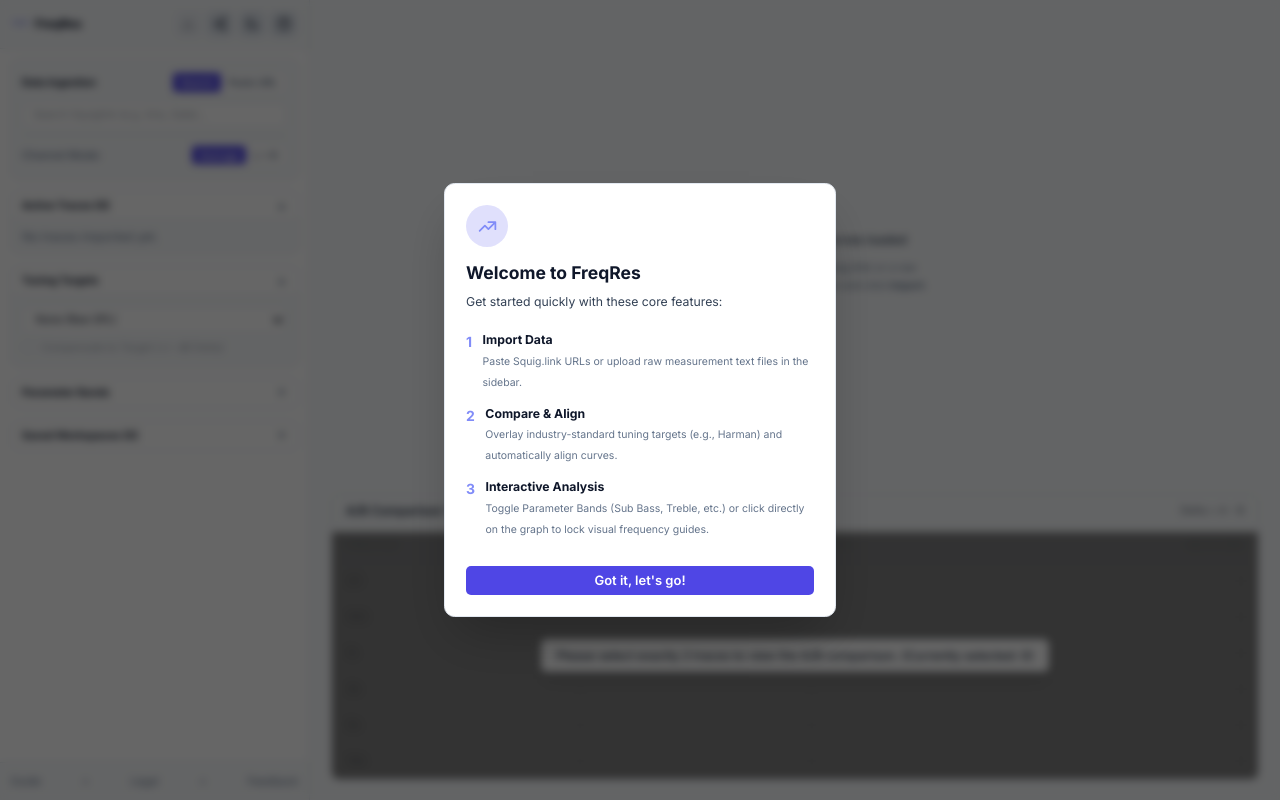
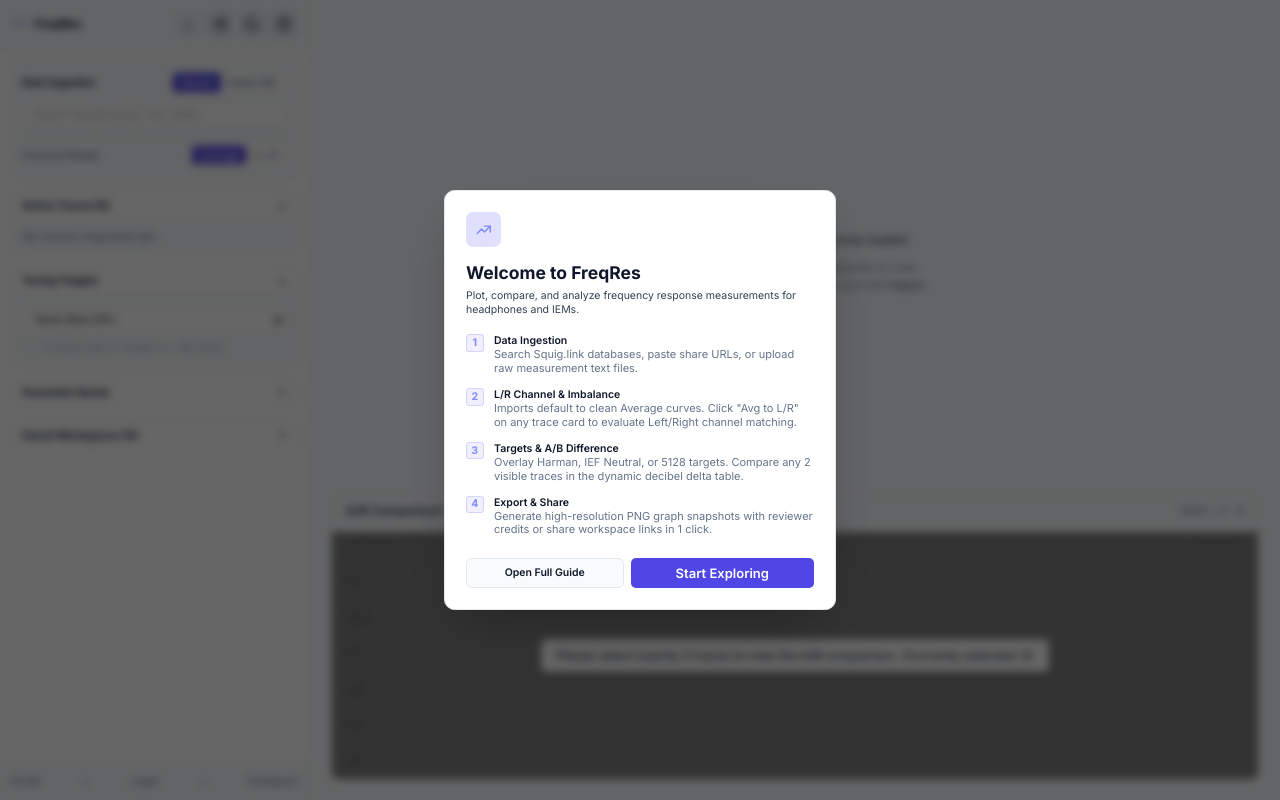
Before and after one commit to jaermaine/freqres-visualizer-dashboard, a Next.js app: page / in a window 1280 px wide. Built offline with nearby package versions, Linux system fonts and the light colour scheme.

Commit message:
docs: update new user onboarding tutorial and Guide documentation

```diff
--- a/components/GuideContent.tsx
+++ b/components/GuideContent.tsx
@@ -260,6 +260,10 @@ export function GuideContent() {
           </h2>
           <div className="grid grid-cols-1 sm:grid-cols-2 gap-3 text-xs text-[var(--text-secondary)]">
             <div className="flex items-center justify-between p-2.5 rounded bg-[var(--bg-base)] border border-[var(--border-subtle)]">
+              <span>Per-Trace Channel Toggle</span>
+              <kbd className="px-2 py-0.5 bg-indigo-600/20 text-indigo-300 border border-indigo-500/30 rounded text-[10px]">Avg ⇄ L/R</kbd>
+            </div>
+            <div className="flex items-center justify-between p-2.5 rounded bg-[var(--bg-base)] border border-[var(--border-subtle)]">
               <span>Toggle Trace Visibility</span>
               <kbd className="px-2 py-0.5 bg-slate-800 text-slate-200 border border-slate-700 rounded text-[10px]">1 - 9</kbd>
             </div>
@@ -274,6 +278,10 @@ export function GuideContent() {
             <div className="flex items-center justify-between p-2.5 rounded bg-[var(--bg-base)] border border-[var(--border-subtle)]">
               <span>Share Workspace Link</span>
               <kbd className="px-2 py-0.5 bg-slate-800 text-slate-200 border border-slate-700 rounded text-[10px]">Ctrl + S</kbd>
+            </div>
+            <div className="flex items-center justify-between p-2.5 rounded bg-[var(--bg-base)] border border-[var(--border-subtle)]">
+              <span>Attach Notes to Trace</span>
+              <kbd className="px-2 py-0.5 bg-slate-800 text-slate-200 border border-slate-700 rounded text-[10px]">✎ Icon</kbd>
             </div>
           </div>
         </section>
--- a/components/OnboardingModal.tsx
+++ b/components/OnboardingModal.tsx
@@ -1,6 +1,7 @@
 "use client";
 
 import { useEffect, useState } from "react";
+import Link from "next/link";
 
 interface Props {
   onClose: () => void;
@@ -24,48 +25,64 @@ export function OnboardingModal({ onClose }: Props) {
         aria-labelledby="onboarding-title"
       >
         <div className="p-6">
-          <div className="flex items-center justify-center w-12 h-12 bg-indigo-500/20 text-indigo-400 rounded-full mb-4">
-            <svg xmlns="http://www.w3.org/2000/svg" className="h-6 w-6" fill="none" viewBox="0 0 24 24" stroke="currentColor" strokeWidth={2}>
+          <div className="flex items-center justify-center w-10 h-10 bg-indigo-500/20 text-indigo-400 rounded-lg mb-4">
+            <svg xmlns="http://www.w3.org/2000/svg" className="h-5 w-5" fill="none" viewBox="0 0 24 24" stroke="currentColor" strokeWidth={2}>
               <path strokeLinecap="round" strokeLinejoin="round" d="M13 7h8m0 0v8m0-8l-8 8-4-4-6 6" />
             </svg>
           </div>
-          <h2 id="onboarding-title" className="text-xl font-bold mb-2 text-[var(--text-primary)]">
+          <h2 id="onboarding-title" className="text-xl font-bold mb-1 text-[var(--text-primary)]">
             Welcome to FreqRes
           </h2>
-          <p className="text-sm text-[var(--text-secondary)] mb-6">
-            Get started quickly with these core features:
+          <p className="text-xs text-[var(--text-secondary)] mb-5">
+            Plot, compare, and analyze frequency response measurements for headphones and IEMs.
           </p>
 
-          <ul className="space-y-4 mb-8">
+          <ul className="space-y-3.5 mb-6">
             <li className="flex gap-3">
-              <span className="text-indigo-400 font-bold">1</span>
+              <span className="text-indigo-400 font-bold text-xs bg-indigo-500/10 border border-indigo-500/20 w-5 h-5 rounded flex items-center justify-center shrink-0">1</span>
               <div>
-                <strong className="block text-sm text-[var(--text-primary)]">Import Data</strong>
-                <span className="text-xs text-[var(--text-muted)]">Paste Squig.link URLs or upload raw measurement text files in the sidebar.</span>
+                <strong className="block text-xs font-semibold text-[var(--text-primary)]">Data Ingestion</strong>
+                <span className="text-[11px] text-[var(--text-muted)] leading-tight block">Search Squig.link databases, paste share URLs, or upload raw measurement text files.</span>
               </div>
             </li>
             <li className="flex gap-3">
-              <span className="text-indigo-400 font-bold">2</span>
+              <span className="text-indigo-400 font-bold text-xs bg-indigo-500/10 border border-indigo-500/20 w-5 h-5 rounded flex items-center justify-center shrink-0">2</span>
               <div>
-                <strong className="block text-sm text-[var(--text-primary)]">Compare & Align</strong>
-                <span className="text-xs text-[var(--text-muted)]">Overlay industry-standard tuning targets (e.g., Harman) and automatically align curves.</span>
+                <strong className="block text-xs font-semibold text-[var(--text-primary)]">L/R Channel & Imbalance</strong>
+                <span className="text-[11px] text-[var(--text-muted)] leading-tight block">Imports default to clean Average curves. Click "Avg to L/R" on any trace card to evaluate Left/Right channel matching.</span>
               </div>
             </li>
             <li className="flex gap-3">
-              <span className="text-indigo-400 font-bold">3</span>
+              <span className="text-indigo-400 font-bold text-xs bg-indigo-500/10 border border-indigo-500/20 w-5 h-5 rounded flex items-center justify-center shrink-0">3</span>
               <div>
-                <strong className="block text-sm text-[var(--text-primary)]">Interactive Analysis</strong>
-                <span className="text-xs text-[var(--text-muted)]">Toggle Parameter Bands (Sub Bass, Treble, etc.) or click directly on the graph to lock visual frequency guides.</span>
+                <strong className="block text-xs font-semibold text-[var(--text-primary)]">Targets & A/B Difference</strong>
+                <span className="text-[11px] text-[var(--text-muted)] leading-tight block">Overlay Harman, IEF Neutral, or 5128 targets. Compare any 2 visible traces in the dynamic decibel delta table.</span>
+              </div>
+            </li>
+            <li className="flex gap-3">
+              <span className="text-indigo-400 font-bold text-xs bg-indigo-500/10 border border-indigo-500/20 w-5 h-5 rounded flex items-center justify-center shrink-0">4</span>
+              <div>
+                <strong className="block text-xs font-semibold text-[var(--text-primary)]">Export & Share</strong>
+                <span className="text-[11px] text-[var(--text-muted)] leading-tight block">Generate high-resolution PNG graph snapshots with reviewer credits or share workspace links in 1 click.</span>
               </div>
             </li>
           </ul>
 
-          <button
-            onClick={onClose}
-            className="w-full btn-primary py-2.5 text-sm"
-          >
-            Got it, let's go!
-          </button>
+          <div className="flex gap-2">
+            <Link
+              href="/tutorial"
+              onClick={onClose}
+              className="flex-1 text-center py-2 text-xs font-semibold rounded-md border border-[var(--border-subtle)] bg-[var(--bg-base)] text-[var(--text-primary)] hover:bg-[var(--bg-hover)] transition-colors"
+            >
+              Open Full Guide
+            </Link>
+            <button
+              onClick={onClose}
+              className="flex-1 btn-primary py-2 text-xs font-semibold"
+            >
+              Start Exploring
+            </button>
+          </div>
         </div>
       </div>
     </div>
```
